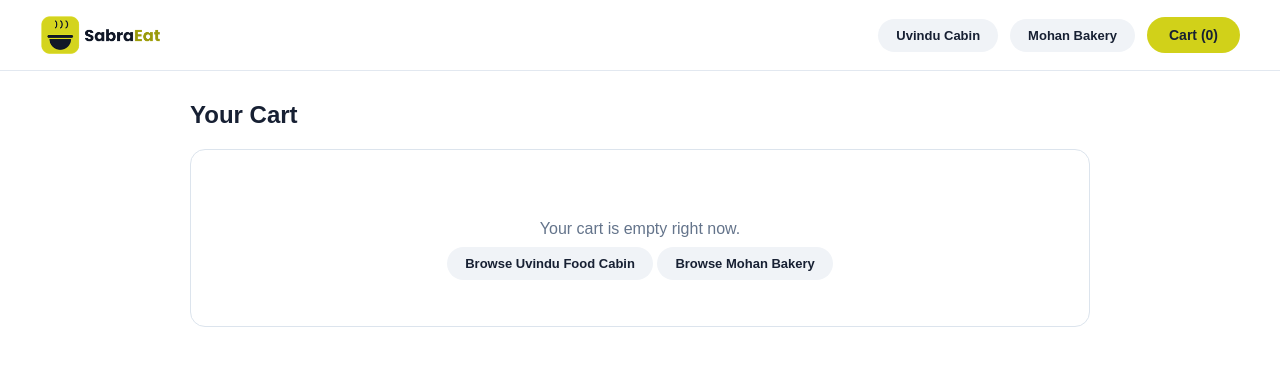
After one commit to Ravindu-Prabod/SabraEat_PHP_Project, a Laravel app: page /cart in a window 1280 px wide. The commit adds this page. Shown: the top 366 px of the page. Run offline with Laravel 12, Linux system fonts and the light colour scheme.

```diff
--- a/app/Http/Controllers/CartController.php
+++ b/app/Http/Controllers/CartController.php
@@ -6,18 +6,45 @@ use Illuminate\Http\Request;
 
 class CartController extends Controller
 {
+    public function index()
+    {
+        $cart = session()->get('cart', []);
+        $total = 0;
+
+        if (is_array($cart)) {
+            foreach ($cart as $item) {
+                if (is_array($item)) {
+                    $total += ((int) ($item['price'] ?? 0)) * ((int) ($item['qty'] ?? 0));
+                }
+            }
+        } else {
+            $cart = [];
+        }
+
+        return view('outlets.cart', compact('cart', 'total'));
+    }
+
     public function add(Request $request)
     {
+        $name = trim((string) $request->input('item_name'));
+        $price = (int) $request->input('item_price', 0);
+
+        if ($name === '') {
+            return redirect()->back();
+        }
+
         $cart = session()->get('cart', []);
-        $name = $request->item_name;
-        $price = (int) $request->item_price;
+        if (!is_array($cart)) {
+            $cart = [];
+        }
 
-        if (isset($cart[$name])) {
-            $cart[$name]['qty']++;
+        if (isset($cart[$name]) && is_array($cart[$name])) {
+            $cart[$name]['qty'] = ((int) ($cart[$name]['qty'] ?? 0)) + 1;
+            $cart[$name]['price'] = (int) ($cart[$name]['price'] ?? $price);
         } else {
             $cart[$name] = [
                 'price' => $price,
-                'qty' => 1
+                'qty' => 1,
             ];
         }
 
@@ -25,4 +52,120 @@ class CartController extends Controller
 
         return redirect()->back()->with('success', $name . ' added to cart!');
     }
+
+    public function remove(Request $request)
+    {
+        $name = trim((string) $request->input('item_name'));
+        $cart = session()->get('cart', []);
+
+        if ($name !== '' && is_array($cart) && array_key_exists($name, $cart)) {
+            $qty = is_array($cart[$name]) ? (int) ($cart[$name]['qty'] ?? 1) : 1;
+
+            if ($qty > 1) {
+                $cart[$name]['qty'] = $qty - 1;
+            } else {
+                unset($cart[$name]);
+            }
+
+            session()->put('cart', $cart);
+        }
+
+        return redirect()->back();
+    }
+
+    public function clear()
+    {
+        session()->forget('cart');
+
+        return redirect()->back();
+    }
+
+    public function checkout(Request $request)
+    {
+        $cart = session()->get('cart', []);
+
+        if (!is_array($cart) || empty($cart)) {
+            return redirect()->route('cart.index');
+        }
+
+        $customerName = trim((string) $request->input('customer_name'));
+
+        if ($customerName === '') {
+            $customerName = 'Sabaragamuwa Student';
+        }
+
+        $itemsSummary = [];
+        $total = 0;
+        $totalQty = 0;
+
+        foreach ($cart as $name => $item) {
+            if (!is_array($item)) {
+                continue;
+            }
+
+            $qty = (int) ($item['qty'] ?? 0);
+            $price = (int) ($item['price'] ?? 0);
+
+            if ($qty <= 0) {
+                continue;
+            }
+
+            $itemLabel = (string) $name;
+            $itemsSummary[] = $itemLabel . ($qty > 1 ? ' (' . $qty . 'x)' : '');
+            $total += $price * $qty;
+            $totalQty += $qty;
+        }
+
+        if (empty($itemsSummary)) {
+            session()->forget('cart');
+
+            return redirect()->route('cart.index');
+        }
+
+        $orders = session()->get('orders', []);
+        if (!is_array($orders)) {
+            $orders = [];
+        }
+
+        do {
+            $orderId = '#SE-' . random_int(10000, 99999);
+            $exists = collect($orders)->contains('id', $orderId);
+        } while ($exists);
+
+        array_unshift($orders, [
+            'id' => $orderId,
+            'customer' => $customerName,
+            'items' => implode(', ', $itemsSummary),
+            'total' => $total,
+            'qty' => $totalQty,
+            'status' => 'pending',
+        ]);
+
+        session()->put('orders', $orders);
+        session()->forget('cart');
+
+        return redirect('/dashboard')->with('success', 'Order placed successfully!');
+    }
+
+
+    public function updateStatus(Request $request, int $index)
+{
+    $orders = session()->get('orders', []);
+
+    if (!is_array($orders) || !array_key_exists($index, $orders) || !is_array($orders[$index])) {
+        return redirect()->back();
+    }
+
+    $currentStatus = $orders[$index]['status'] ?? 'pending';
+
+    if ($currentStatus === 'pending') {
+        $orders[$index]['status'] = 'preparing';
+    } elseif ($currentStatus === 'preparing') {
+        $orders[$index]['status'] = 'ready';
+    }
+
+    session()->put('orders', $orders);
+
+    return redirect()->back();
 }
+}
--- /dev/null
+++ b/resources/views/outlets/cart.blade.php
@@ -0,0 +1,176 @@
+<!DOCTYPE html>
+<html lang="en">
+<head>
+
+    <title>SabraEat - Your Cart</title>
+    <style>
+        body {
+            font-family: Arial, sans-serif;
+            background-color: #FFFFFF;
+            color: #172033;
+            margin: 0;
+        }
+        .navbar {
+            background-color: #FFFFFF;
+            padding: 15px 40px;
+            display: flex;
+            justify-content: space-between;
+            align-items: center;
+            border-bottom: 1px solid #e2e8f0;
+        }
+        .logo {
+            display: flex;
+            align-items: center;
+            gap: 10px;
+            text-decoration: none;
+        }
+        .nav-links {
+            display: flex;
+            gap: 12px;
+            align-items: center;
+        }
+        .nav-btn {
+            background-color: #f0f3f7;
+            color: #172033;
+            text-decoration: none;
+            padding: 9px 18px;
+            border-radius: 20px;
+            font-size: 13px;
+            font-weight: bold;
+        }
+        .cart-btn {
+            background-color: #D1D119;
+            color: #172033;
+            font-weight: bold;
+            text-decoration: none;
+            padding: 10px 22px;
+            border-radius: 20px;
+            font-size: 14px;
+        }
+        .container {
+            max-width: 900px;
+            margin: 30px auto;
+            padding: 0 20px;
+        }
+        .cart-box {
+            background-color: #FFFFFF;
+            border: 1px solid #dce4ed;
+            border-radius: 15px;
+            padding: 24px;
+        }
+        .cart-row {
+            display: grid;
+            grid-template-columns: 2.5fr 1fr 1fr 1.2fr 1fr;
+            align-items: center;
+            padding: 14px 0;
+            border-bottom: 1px solid #f1f5f9;
+            font-size: 14px;
+        }
+        .cart-header {
+            font-weight: bold;
+            color: #64748B;
+            font-size: 13px;
+        }
+        .remove-btn {
+            background-color: #fee2e2;
+            color: #991b1b;
+            border: none;
+            padding: 6px 12px;
+            border-radius: 8px;
+            font-size: 12px;
+            font-weight: bold;
+            cursor: pointer;
+        }
+        .clear-btn {
+            background-color: #f1f5f9;
+            color: #172033;
+            border: none;
+            padding: 10px 18px;
+            border-radius: 10px;
+            font-size: 13px;
+            font-weight: bold;
+            cursor: pointer;
+        }
+        .summary-box {
+            background-color: #FEFCE8;
+            border: 1px solid #D1D119;
+            border-radius: 15px;
+            padding: 20px 24px;
+            margin-top: 20px;
+            display: flex;
+            justify-content: space-between;
+            align-items: center;
+        }
+        .empty-msg {
+            text-align: center;
+            padding: 30px 0;
+            color: #64748B;
+        }
+    </style>
+</head>
+<body>
+
+    <div class="navbar">
+        <a href="#" class="logo">
+            <img src="{{ asset('images/Logo.png') }}" alt="SabraEat Logo" style="height: 40px;">
+        </a>
+        <div class="nav-links">
+            <a href="{{ url('/uvindu') }}" class="nav-btn">Uvindu Cabin</a>
+            <a href="{{ url('/mohan') }}" class="nav-btn">Mohan Bakery</a>
+            <a href="{{ route('cart.index') }}" class="cart-btn">Cart ({{ collect(session('cart', []))->sum('qty') }})</a>
+        </div>
+    </div>
+
+    <div class="container">
+        <h2>Your Cart</h2>
+
+        <div class="cart-box">
+            @if(count($cart) > 0)
+                <div class="cart-row cart-header">
+                    <div>Item</div>
+                    <div>Price</div>
+                    <div>Qty</div>
+                    <div>Subtotal</div>
+                    <div>Action</div>
+                </div>
+
+                @foreach($cart as $name => $item)
+                    <div class="cart-row">
+                        <div><strong>{{ $name }}</strong></div>
+                        <div>Rs. {{ $item['price'] }}</div>
+                        <div>{{ $item['qty'] }}</div>
+                        <div><strong>Rs. {{ $item['price'] * $item['qty'] }}</strong></div>
+                        <div>
+                            <form action="{{ route('cart.remove') }}" method="POST">
+                                @csrf
+                                <input type="hidden" name="item_name" value="{{ $name }}">
+                                <button type="submit" class="remove-btn">Remove</button>
+                            </form>
+                        </div>
+                    </div>
+                @endforeach
+
+                <div class="summary-box">
+                    <div>
+                        <form action="{{ route('cart.clear') }}" method="POST">
+                            @csrf
+                            <button type="submit" class="clear-btn">Clear Cart</button>
+                        </form>
+                    </div>
+                    <div>
+                        <span style="font-size: 14px; color: #854d0e; font-weight: bold;">Total: </span>
+                        <span style="font-size: 22px; font-weight: bold;">Rs. {{ $total }}</span>
+                    </div>
+                </div>
+            @else
+                <div class="empty-msg">
+                    <p>Your cart is empty right now.</p>
+                    <a href="{{ url('/uvindu') }}" class="nav-btn">Browse Uvindu Food Cabin</a>
+                    <a href="{{ url('/mohan') }}" class="nav-btn">Browse Mohan Bakery</a>
+                </div>
+            @endif
+        </div>
+    </div>
+
+</body>
+</html>
--- a/resources/views/outlets/mohan.blade.php
+++ b/resources/views/outlets/mohan.blade.php
@@ -181,7 +181,7 @@
             <img src="{{ asset('images/Logo.png') }}" alt="SabraEat Logo" style="height: 40px;">
         </a>
         <input type="text" class="search" placeholder="Search bakery items in Mohan Bakery...">
-        <a href="#" class="cart-btn">Cart ({{ collect(session('cart', []))->sum('qty') }})</a>
+        <a href="{{ route('cart.index') }}" class="cart-btn">Cart ({{ collect(session('cart', []))->sum('qty') }})</a>
     </div>
 
     <div class="container">
--- a/resources/views/outlets/uvindu.blade.php
+++ b/resources/views/outlets/uvindu.blade.php
@@ -190,7 +190,7 @@
             <img src="{{ asset('images/Logo.png') }}" alt="SabraEat Logo" style="height: 40px;">
         </a>
         <input type="text" class="search" placeholder="Search meals in Uvindu Food Cabin...">
-        <a href="#" class="cart-btn">Cart ({{ collect(session('cart', []))->sum('qty') }})</a>
+        <a href="{{ route('cart.index') }}" class="cart-btn">Cart ({{ collect(session('cart', []))->sum('qty') }})</a>
     </div>
 
     <div class="container">
--- a/routes/web.php
+++ b/routes/web.php
@@ -20,3 +20,8 @@ Route::get('/dashboard', function () {
 });
 
 Route::post('/cart/add', [CartController::class, 'add'])->name('cart.add');
+Route::get('/cart', [CartController::class, 'index'])->name('cart.index');
+Route::post('/cart/remove', [CartController::class, 'remove'])->name('cart.remove');
+Route::post('/cart/clear', [CartController::class, 'clear'])->name('cart.clear');
+Route::post('/cart/checkout', [CartController::class, 'checkout'])->name('cart.checkout');
+Route::post('/dashboard/orders/{index}/status', [CartController::class, 'updateStatus'])->name('dashboard.orders.status');
```
Also changed, not shown: resources/views/outlets/dashboard.blade.php (+108 -42 lines).
